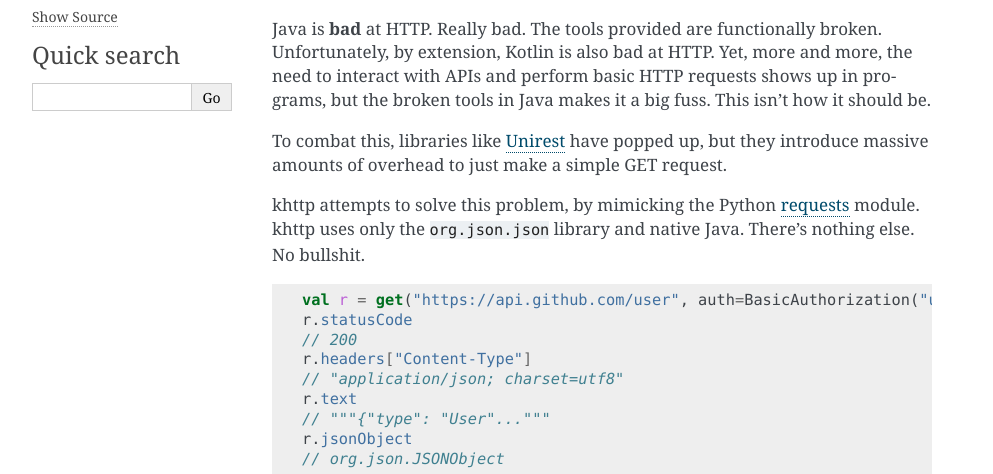
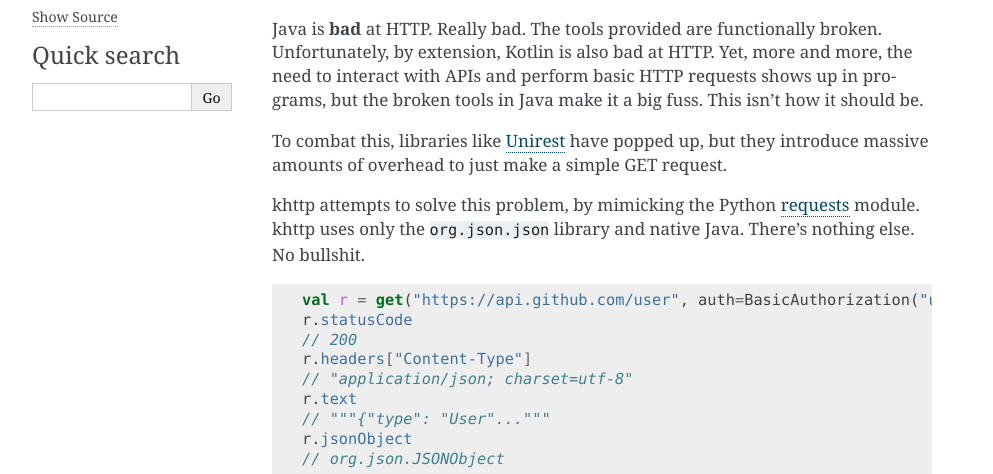
Before and after one commit to Karn/khttp-android, a Sphinx documentation site: the page built from docs/source/index.rst, in a window 1280 px wide. Shown: the part 207-681 px from the top of the page, without its empty margins (148-1141 px from the left). Built offline with Sphinx 7.4.7, drawn with Linux system fonts in a browser that asks for light colours.

Commit message:
Updated: Typos

```diff
--- a/docs/source/index.rst
+++ b/docs/source/index.rst
@@ -11,7 +11,7 @@ written in Kotlin, inspired by requests, for human beings.
 
 Java is **bad** at HTTP. Really bad. The tools provided are functionally broken. Unfortunately, by extension, Kotlin is
 also bad at HTTP. Yet, more and more, the need to interact with APIs and perform basic HTTP requests shows up in
-programs, but the broken tools in Java makes it a big fuss. This isn't how it should be.
+programs, but the broken tools in Java make it a big fuss. This isn't how it should be.
 
 To combat this, libraries like `Unirest <http://unirest.io/java.html>`_ have popped up, but they introduce massive
 amounts of overhead to just make a simple GET request.
@@ -25,7 +25,7 @@ module. khttp uses only the ``org.json.json`` library and native Java. There's n
     r.statusCode
     // 200
     r.headers["Content-Type"]
-    // "application/json; charset=utf8"
+    // "application/json; charset=utf-8"
     r.text
     // """{"type": "User"..."""
     r.jsonObject
```
